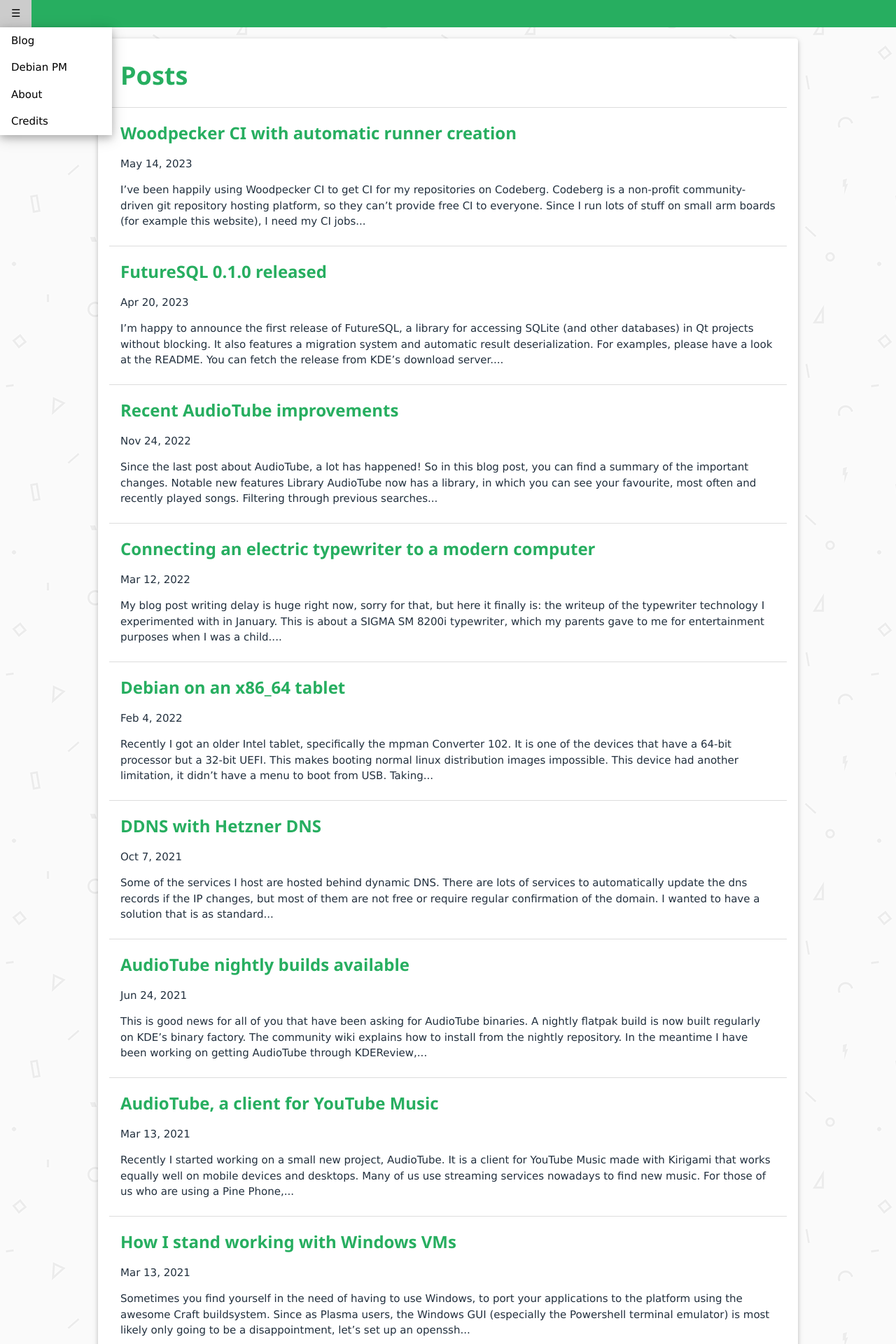
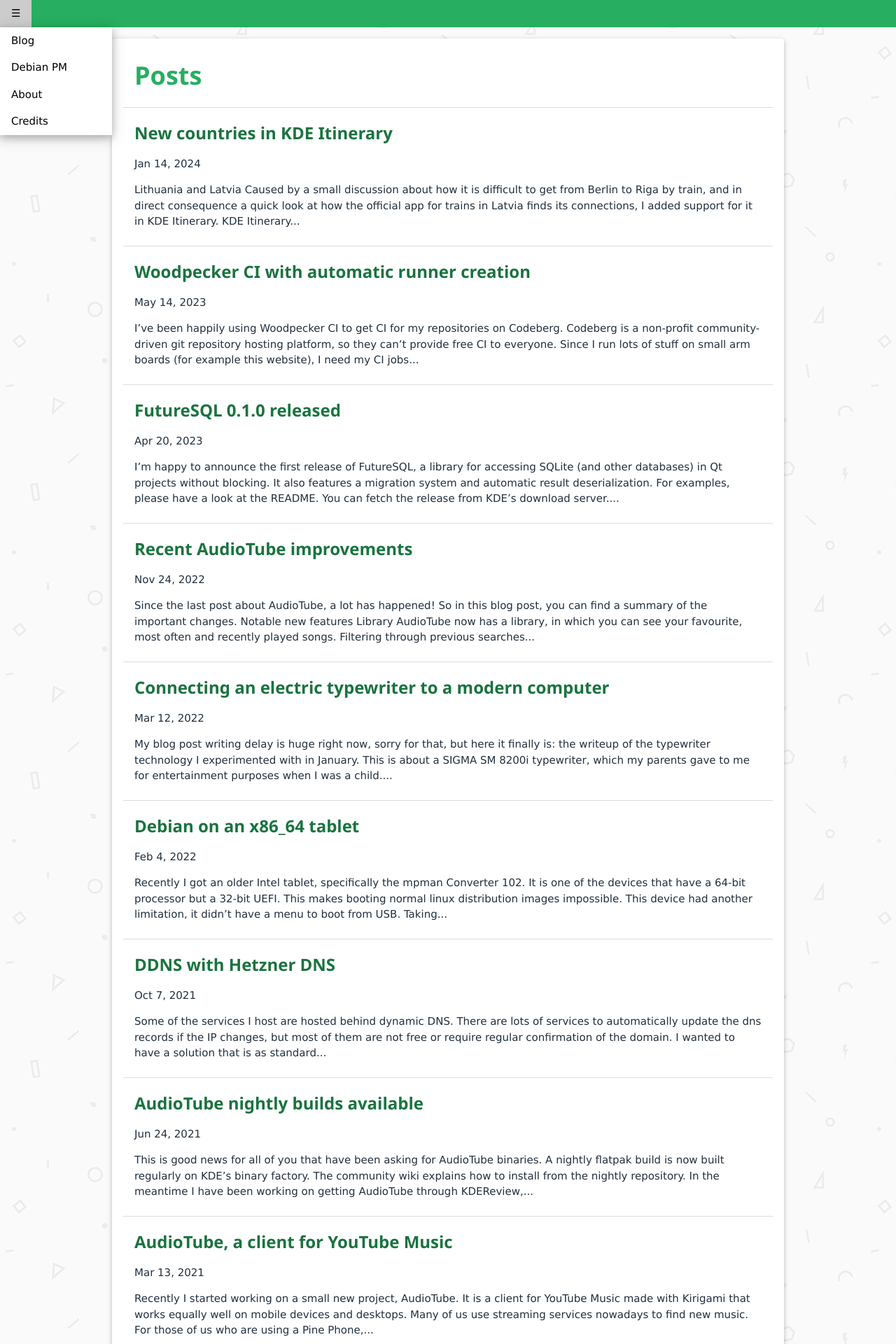
Before and after one commit to jbbgameich/jbbgameich.github.io, a Jekyll site: the page built from index.md, in a window 1280 px wide. Shown: the top 1920 px of the page at 70% size. Built offline with Jekyll 4.4.1, drawn with Linux system fonts in a browser that asks for light colours; some of the changed lines change nothing that is shown.

Commit message:
Add new posts on KDE Itinerary work

````diff
--- /dev/null
+++ b/_posts/2024-01-14-New-Itinerary-backends.md
@@ -0,0 +1,58 @@
+---
+layout: post
+title:  "New countries in KDE Itinerary"
+date:   Sun Jan 14 1:12:00 CET 2024
+---
+
+### Lithuania and Latvia
+
+Caused by a small discussion about how it is difficult to get from Berlin to Riga by train,
+and in direct consequence a quick look at how the official app for trains in Latvia finds its connections, I added support for it in KDE Itinerary.
+KDE Itinerary is KDE's travel planning app.
+
+After I understood how it works, adding support for new data sources seemed pretty doable, so I directly moved on to do the same for trains in Lithuania as well.
+
+As a result of this, it is now possible to travel from Berlin to Riga with Itinerary and continue further with the local trains there:
+<img width="250px" style="float: right;  padding: 10px" alt="Screenshot of the first part of the journey from Berlin Hauptbahnhof to Warszawa Gdanska using EC 249, and the next day continuing with IC 144 to Vilnius" src="/img/itinerary/part1.png">
+<img width="250px" style="float: right; padding: 10px" alt="Screenshot of the second part, from Vilnius to Riga on the following day. Afterwards a local train to Sloka follows" src="/img/itinerary/part2.png">
+
+The connection is still far from good, but fear I can't fix that in software.
+
+What still does not work, is directly searching from Berlin to Riga, as that depends on having a single data source that has data on the entire route to find it.
+So it is necessary to split the route and search for the parts yourself.
+
+### Why you can't always find a route even though there is one
+
+The main data source for Itinerary in Europe is the API of the "Deutsche Bahn", the main railway operator in Germany.
+Its API also has data for neighbouring countries, and even beyond that.
+[According to Jon Worth](https://jonworth.eu/how-to-actually-build-europe-wide-multimodal-public-transport-booking-platforms/) their data comes from UIC Merits, which is a common system that railway operators can submit their routes to.
+However that probably comes with high costs, so many smaller operators like the ones in Latvia and Lithuania don't do that.
+For that reason there is no such single data source that can route for example from Berlin to Riga.
+
+What most of the operators in Europe do however, is publish schedule data in a common format (GTFS).
+What is missing so far, is a single service that can route on all of the available data and has an API that we can use.
+Setting something like this up would require a bit of community and hosting resources, but I am hopeful that we can have something like this in the future.
+
+In the meantime, it already helps to fill in the missing countries one by one, so at least local users can already find their routes in Itinerary, and for Interrail and other cross border travel, people can at least patch routes together.
+
+### More countries
+The next country I worked on was Montenegro. The reason for that is that it is close to the area that the DB API can still give results for, and also still has useful train services.
+Getting their API to work well was a bit more difficult though, as it doesn't provide some of the information that Itinerary usually depends on.
+For example coordinates for stations. Those are needed to select where to search for trains going from a station.
+Luckily, exporting the list of stations and their coordinates from OpenStreetMap was relatively easy and provided me with all the data I needed.
+
+<img width="250px" style="float: right; padding: 10px" alt="A route from Belgrade Center to Podgorica, shown on a map by KDE Itinerary" src="/img/itinerary/montenegro.png">
+
+Thanks to that Itinerary can now even show the route on a map properly.
+
+Now only the API for Serbia is missing to actually connect to the part of the network DB knows about.
+
+The new backends are not yet included in any release, but you can already find them in the nightly builds.
+Be aware that the nightly builds have switched to Qt6 and KF6 faily recently, which means there are still a few rough edges and small bugs in the UI.
+
+On Linux, you can use the nightly flatpak:
+```
+flatpak install https://cdn.kde.org/flatpak/itinerary-nightly/org.kde.itinerary.flatpakref
+```
+
+On Android, the usual [KDE Nightly F-Droid repository](https://community.kde.org/Android/F-Droid#KDE_F-Droid_Nightly_Build_Repository) has up to date builds.
--- a/css/main.css
+++ b/css/main.css
@@ -2,8 +2,12 @@
 	background-image: url("../img/bg.png");
 }
 
+a {
+	color: #1a733f;
+}
+
 #main {
-	width: 1000px;
+	width: 960px;
 	margin-left: auto;
 	margin-right: auto;
 	background-color: white;
````
